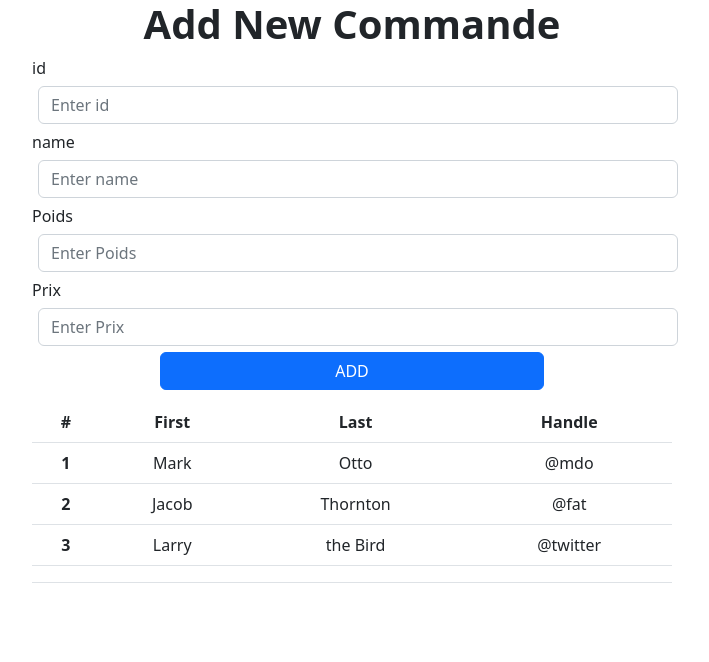
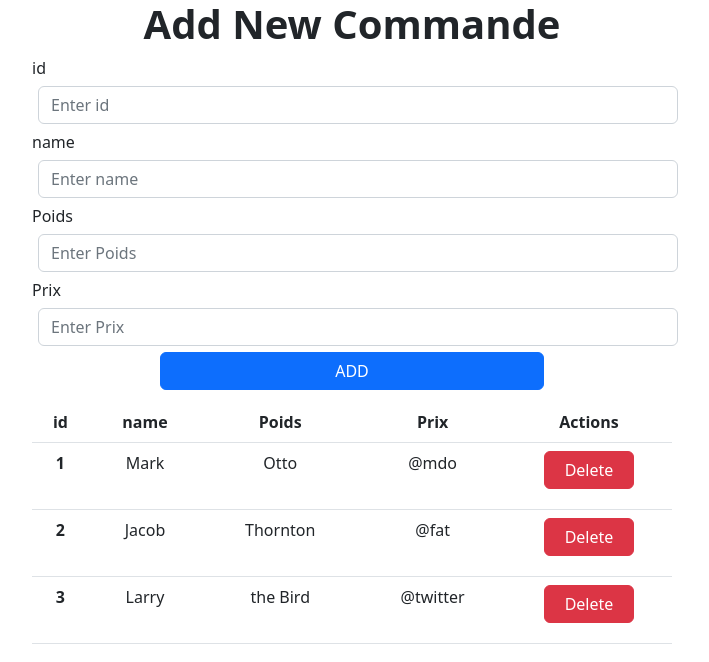
Before and after one commit to anasmak04/Angular-Crud-Rest-Api, an Angular app: page / in a window 1280 px wide. Shown: the top 662 px of the page, without its empty margins (288-997 px from the left). Built offline with nearby package versions, Linux system fonts and the light colour scheme.

Commit message:
add interface

```diff
--- a/src/app/home/home.component.css
+++ b/src/app/home/home.component.css
@@ -27,3 +27,7 @@ h1{
     width: 50%;
     margin-left: 25%;
 }
+
+.btn-danger{
+    width: 60%;
+}
--- a/src/app/home/home.component.html
+++ b/src/app/home/home.component.html
@@ -45,15 +45,15 @@
 
 <button type="submit" class="btn btn-primary">ADD</button>
 
-
 <!-- table fetch data -->
 <table class="table">
   <thead>
     <tr>
-        <th scope="col">#</th>
-        <th scope="col">First</th>
-        <th scope="col">Last</th>
-        <th scope="col">Handle</th>
+      <th scope="col">id</th>
+      <th scope="col">name</th>
+      <th scope="col">Poids</th>
+      <th scope="col">Prix</th>
+      <th scope="col">Actions</th>
     </tr>
   </thead>
   <tbody>
@@ -62,27 +62,21 @@
       <td>Mark</td>
       <td>Otto</td>
       <td>@mdo</td>
+      <td><button type="button" class="btn btn-danger">Delete</button></td>
     </tr>
     <tr>
       <th scope="row">2</th>
       <td>Jacob</td>
       <td>Thornton</td>
       <td>@fat</td>
+      <td><button type="button" class="btn btn-danger">Delete</button></td>
     </tr>
     <tr>
       <th scope="row">3</th>
       <td>Larry</td>
       <td>the Bird</td>
       <td>@twitter</td>
+      <td><button type="button" class="btn btn-danger">Delete</button></td>
     </tr>
   </tbody>
-
-    <tfoot>
-      <tr>
-        <th></th>
-        <th></th>
-        <th></th>
-        <th></th>
-      </tr>
-    </tfoot>
 </table>
```
Lines whose indentation alone changed are shown as unchanged.
